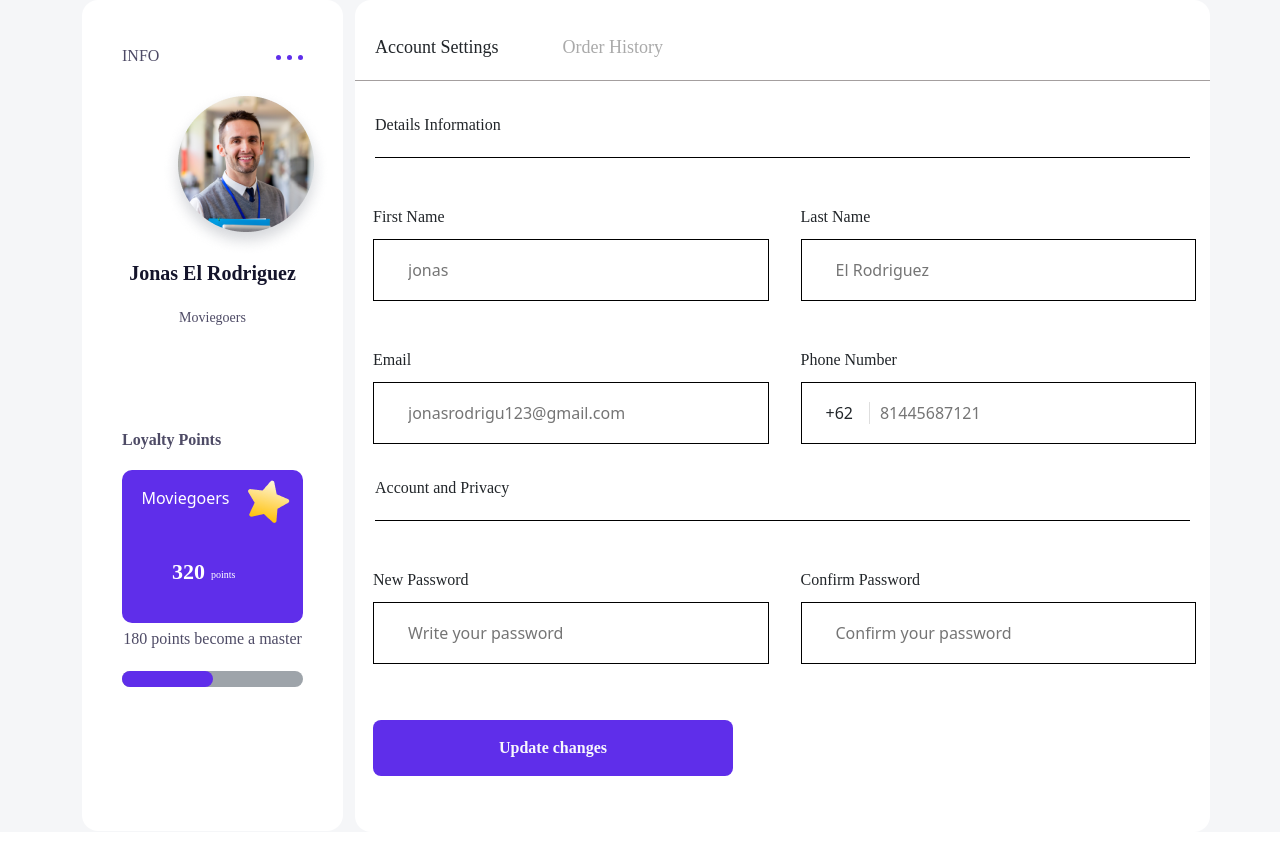
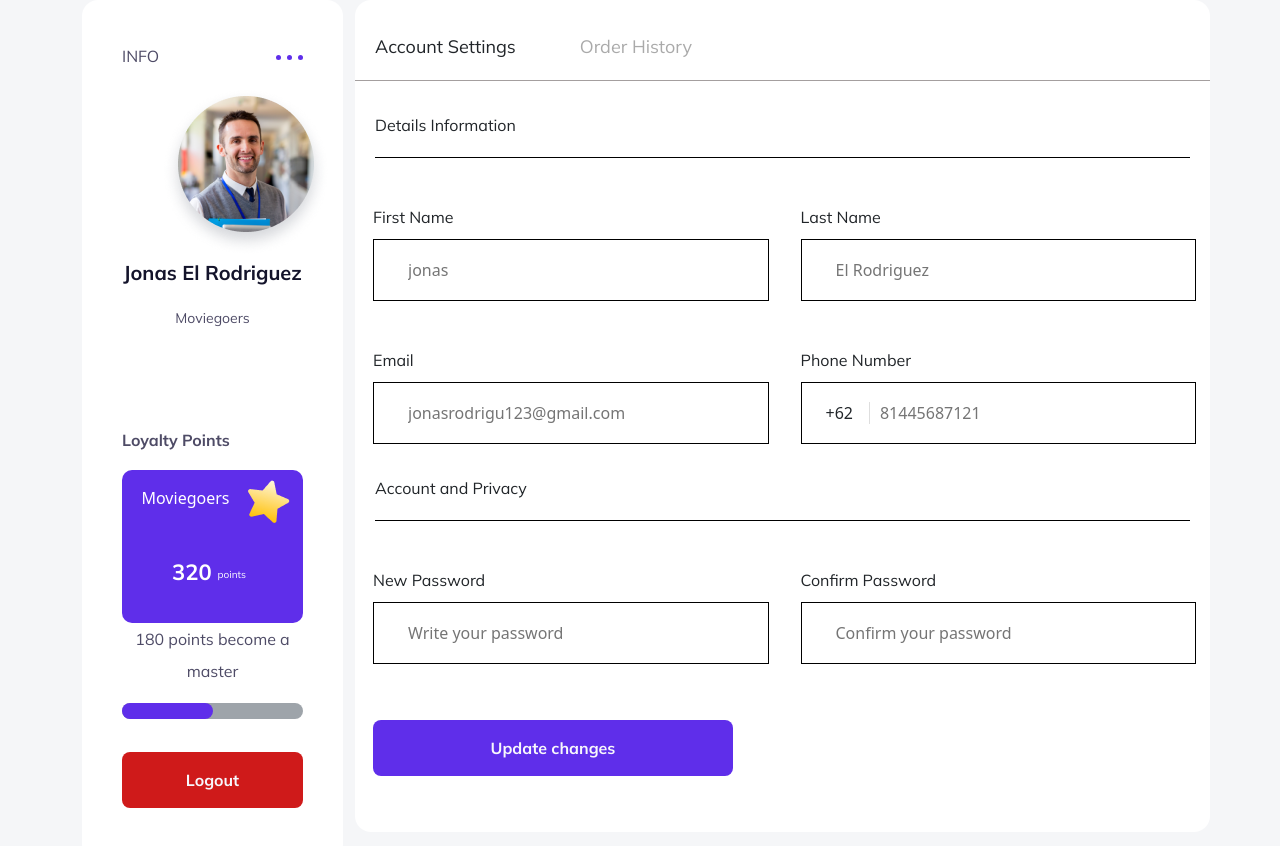
Before and after one commit to rofiq999/golden-tix-nextjs, a Next.js app: page /profile in a window 1280 px wide. Shown: the top 846 px of the page. Built offline with nearby package versions, Linux system fonts and the light colour scheme.

Commit message:
update profile logout

```diff
--- a/Components/Sidebar_profile.module.css
+++ /dev/null
@@ -1,163 +0,0 @@
-.content-all{
-    /* border: 1px solid black; */
-    width: 100%;
-    border-radius: 1rem;
-    background: white;
-    display: flex;
-    flex-direction: column;
-}
-
-.content-left{
-    padding: 40px 40px;
-}
-
-.content-right{
-    padding: 40px 40px;
-
-}
-.content-info{
-    display: flex;
-    justify-content: space-between;
-    /* padding: 40px 40px 0px 40px;  */
-    width: 100%;
-}
-
-.text-info{
-font-family: 'Mulish';
-font-weight: 400;
-font-size: 16px;
-line-height: 32px;
-color: #4E4B66;
-}
-
-.content-dot{
-    display: flex;
-    gap: 6px;
-
-}
-.dot{
-    margin-top: 15px;
-    width: 5px;
-    height: 5px;
-    border-radius: 100px;
-    background: #5F2EEA;
-}
-
-.image_jones{
-margin-left: 40px;
-}
-
-.text-jonas{
-font-family: 'Mulish';
-font-weight: 600;
-font-size: 20px;
-line-height: 34px;
-text-align: center;
-color: #14142B;
-}
-
-.text-movie{
-font-family: 'Mulish';
-font-weight: 400;
-font-size: 14px;
-line-height: 24px;
-text-align: center;
-color: #4E4B66;
-}
-
-.br-btm{
-    border-bottom: 1px solid black;
-    width: 100%;
-}
-
-.text-loyalty{
-font-family: 'Mulish';
-font-weight: 600;
-font-size: 16px;
-line-height: 28px;
-/* padding-top: 40px;
-padding-left: 40px; */
-color: #4E4B66;
-}
-
-.content-movie{
-    /* background-image: url("../assets/profile/image_card.png"); */
-    background-color: #5F2EEA;
-    width: 100%;
-    border-radius: 10px;
-}
-
-.content-two-move{
-    display: flex;
-    justify-content: space-around;
-}
-
-.text-content-movie{
-    color: white;
-    padding: 16px 0px 0px 16px;
-}
-
-.content-point{
-display: flex;
-gap: 6px;
-padding-top: 20px;
-padding-bottom: 16px;
-}
-
-.text-320{
-    font-family: 'Mulish';
-    font-weight: 600;
-    font-size: 22px;
-    padding-left: 50px;
-    line-height: 38px;
-    color: #FFFFFF;
-}
-
-.text-points{
-font-family: 'Mulish';
-font-weight: 400;
-font-size: 10px;
-padding-top: 10px;
-line-height: 24px;
-color: #FFFFFF;
-}
-
-.text-180{
-font-family: 'Mulish';
-font-weight: 400;
-font-size: 16px;
-line-height: 32px;
-text-align: center;
-color: #4E4B66;
-}
-
-.br-container{
-    padding: 0px 0px 104px 0px;
-}
-.br-wrapper{
-    position: relative;
-    width: 100%;
-    height: 16px;
-    border-radius: 8px;
-    background: #9ea4aa;
-
-}
-
-.br-point{
-    position: absolute;
-    width: 50%;
-    height: 16px;
-    border-radius: 8px;
-    background: #5F2EEA;
-
-}
-
-@media screen and (max-width: 428px) {
-    .image_jones{
-        margin-left: 68px;
-    }
-    .text-jonas,.text-loyalty{
-        font-weight: 400;
-    }
-
-}
--- a/Components/Sidebar_profile/index.js
+++ b/Components/Sidebar_profile/index.js
@@ -4,7 +4,7 @@ import React from 'react'
 import Image from "next/image";
 import icon_start from "../../assets/profile/icon_start.png";
 import image_jones from "../../assets/profile/image_jones.png";
-import styles from "../Sidebar_profile.module.css";
+import styles from "../../styles/Sidebar_profile.module.css";
 
 export default function index() {
     return (
@@ -40,6 +40,7 @@ export default function index() {
                     <div className={styles['br-wrapper']}>
                         <div className={styles['br-point']}></div>
                     </div>
+                    <button className={styles['logout']}>Logout</button>
                 </div>
             </div>
         </div>
--- a/pages/profile/index.js
+++ b/pages/profile/index.js
@@ -87,6 +87,7 @@ function index() {
                                 </div>
                             </div>
                             <button className={styles['update']}>Update changes</button>
+                            <button className={styles['logout']}>Logout</button>
                         </div>
                     </div>
                 </section>
--- a/styles/Profile.module.css
+++ b/styles/Profile.module.css
@@ -1,3 +1,5 @@
+@import url('https://fonts.googleapis.com/css2?family=Mulish:wght@300;400;500;700&display=swap');
+
 .content-all {
   background: #f5f6f8;
 }
@@ -131,6 +133,9 @@
   padding-left: 1rem;
   width: 100px;
 }
+.logout {
+  display: none;
+}
 
 @media screen and (max-width: 428px) {
   .content-all {
@@ -169,7 +174,7 @@
     padding-top: 70px;
   }
   .update {
-    margin: 60px 0px 60px 22px;
+    margin: 30px 0px 30px 22px;
   }
   .content-password {
     margin-top: 50px;
@@ -213,4 +218,18 @@
     line-height: 26px;
     color: #aaaaaa;
   }
+  .logout {
+    display: block;
+    width: 360px;
+    height: 56px;
+    font-family: 'Mulish';
+    font-weight: 700;
+    font-size: 16px;
+    line-height: 28px;
+    color: #f7f7fc;
+    background: rgb(207, 26, 26);
+    border: none;
+    border-radius: 8px;
+    margin: 0px 0px 60px 22px;
+  }
 }
--- /dev/null
+++ b/styles/Sidebar_profile.module.css
@@ -0,0 +1,178 @@
+@import url('https://fonts.googleapis.com/css2?family=Mulish:wght@300;400;500;700&display=swap');
+
+.content-all {
+  /* border: 1px solid black; */
+  width: 100%;
+  height: 100%;
+  border-radius: 1rem;
+  background: white;
+  display: flex;
+  flex-direction: column;
+}
+
+.content-left {
+  padding: 40px 40px;
+}
+
+.content-right {
+  padding: 40px 40px 0px 40px;
+}
+.content-info {
+  display: flex;
+  justify-content: space-between;
+  /* padding: 40px 40px 0px 40px;  */
+  width: 100%;
+}
+
+.text-info {
+  font-family: 'Mulish';
+  font-weight: 400;
+  font-size: 16px;
+  line-height: 32px;
+  color: #4e4b66;
+}
+
+.content-dot {
+  display: flex;
+  gap: 6px;
+}
+.dot {
+  margin-top: 15px;
+  width: 5px;
+  height: 5px;
+  border-radius: 100px;
+  background: #5f2eea;
+}
+
+.image_jones {
+  margin-left: 40px;
+}
+
+.text-jonas {
+  font-family: 'Mulish';
+  font-weight: 600;
+  font-size: 20px;
+  line-height: 34px;
+  text-align: center;
+  color: #14142b;
+}
+
+.text-movie {
+  font-family: 'Mulish';
+  font-weight: 400;
+  font-size: 14px;
+  line-height: 24px;
+  text-align: center;
+  color: #4e4b66;
+}
+
+.br-btm {
+  border-bottom: 1px solid black;
+  width: 100%;
+}
+
+.text-loyalty {
+  font-family: 'Mulish';
+  font-weight: 600;
+  font-size: 16px;
+  line-height: 28px;
+  /* padding-top: 40px;
+padding-left: 40px; */
+  color: #4e4b66;
+}
+
+.content-movie {
+  /* background-image: url("../assets/profile/image_card.png"); */
+  background-color: #5f2eea;
+  width: 100%;
+  border-radius: 10px;
+}
+
+.content-two-move {
+  display: flex;
+  justify-content: space-around;
+}
+
+.text-content-movie {
+  color: white;
+  padding: 16px 0px 0px 16px;
+}
+
+.content-point {
+  display: flex;
+  gap: 6px;
+  padding-top: 20px;
+  padding-bottom: 16px;
+}
+
+.text-320 {
+  font-family: 'Mulish';
+  font-weight: 600;
+  font-size: 22px;
+  padding-left: 50px;
+  line-height: 38px;
+  color: #ffffff;
+}
+
+.text-points {
+  font-family: 'Mulish';
+  font-weight: 400;
+  font-size: 10px;
+  padding-top: 10px;
+  line-height: 24px;
+  color: #ffffff;
+}
+
+.text-180 {
+  font-family: 'Mulish';
+  font-weight: 400;
+  font-size: 16px;
+  line-height: 32px;
+  text-align: center;
+  color: #4e4b66;
+}
+
+.logout {
+  margin-top: 33px;
+  width: 100%;
+  height: 56px;
+  font-family: 'Mulish';
+  font-weight: 700;
+  font-size: 16px;
+  line-height: 28px;
+  color: #f7f7fc;
+  background: rgb(207, 26, 26);
+  border: none;
+  border-radius: 8px;
+}
+.br-container {
+  padding: 0px 0px 52px 0px;
+}
+.br-wrapper {
+  position: relative;
+  width: 100%;
+  height: 16px;
+  border-radius: 8px;
+  background: #9ea4aa;
+}
+
+.br-point {
+  position: absolute;
+  width: 50%;
+  height: 16px;
+  border-radius: 8px;
+  background: #5f2eea;
+}
+
+@media screen and (max-width: 428px) {
+  .image_jones {
+    margin-left: 68px;
+  }
+  .text-jonas,
+  .text-loyalty {
+    font-weight: 400;
+  }
+  .logout {
+    display: none;
+  }
+}
```
